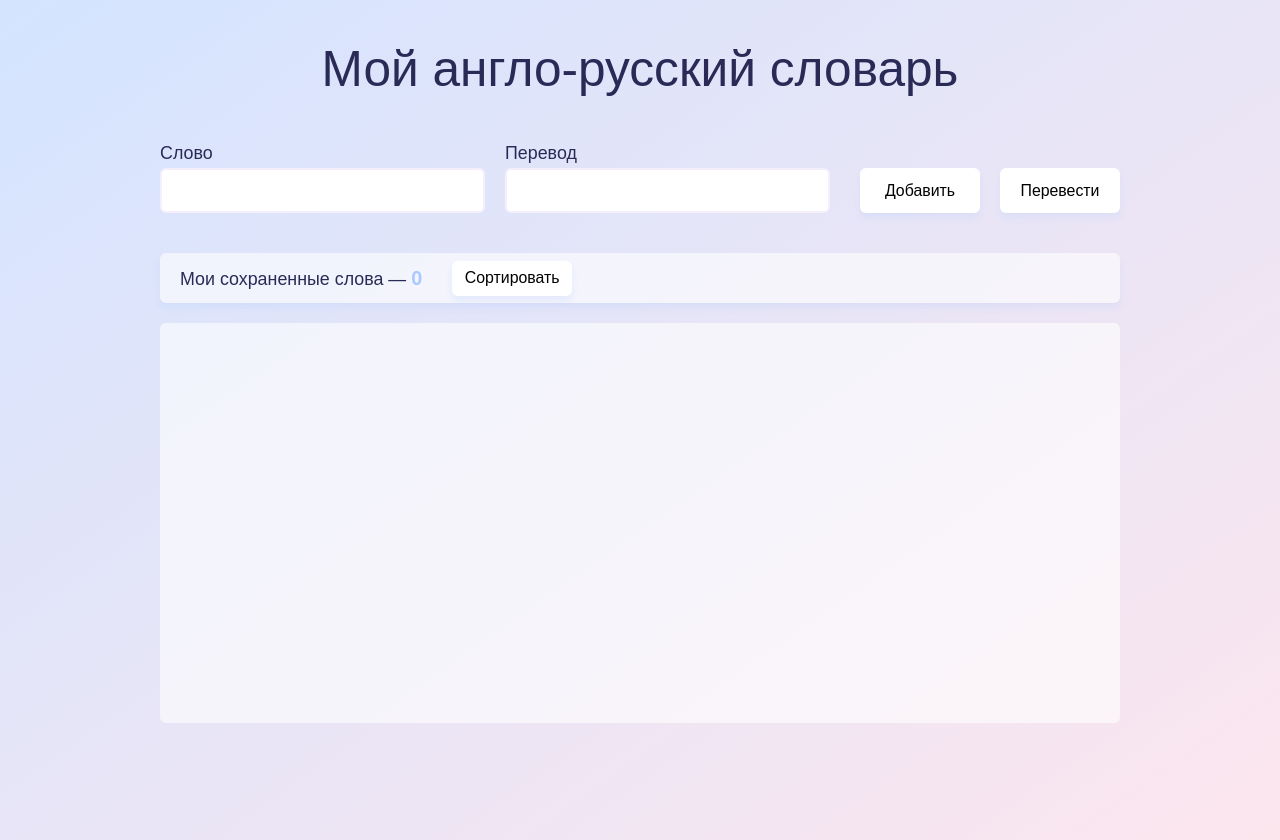
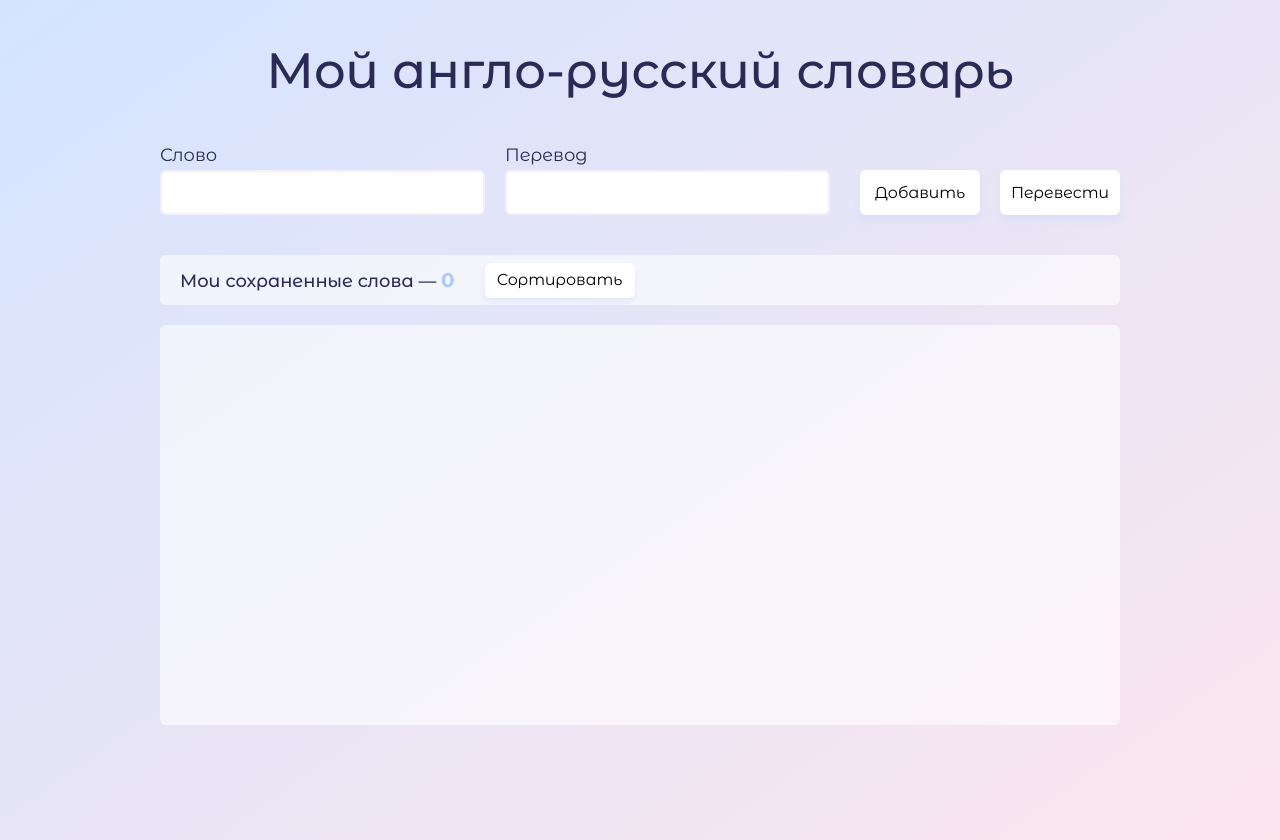
Before and after one commit to OlgaMakukha/dictionary_js, a plain HTML site: page index.html in a window 1280 px wide. Drawn offline with Linux system fonts and the light colour scheme.

Commit message:
add fonts

```diff
--- a/index.html
+++ b/index.html
@@ -4,6 +4,7 @@
     <meta charset="UTF-8">
     <meta name="viewport" content="width=device-width, initial-scale=1.0">
     <title>Vocabulary</title>
+    <link href="https://fonts.googleapis.com/css2?family=Montserrat+Alternates:ital,wght@0,100;0,200;0,300;0,400;0,500;0,600;0,700;0,800;0,900;1,100;1,200;1,300;1,400;1,500;1,600;1,700;1,800;1,900&display=swap" rel="stylesheet">
     <link rel="stylesheet" href="/style/main.css">
     <script defer src="/js/main.js"></script>
 </head>
--- a/style/main.css
+++ b/style/main.css
@@ -115,6 +115,7 @@ input:focus {
     border: none;
     border-radius: 6px;
 
+    font-family: 'Montserrat Alternates',sans-serif;
     font-size: 1.6rem;
     line-height: 20px;
 
@@ -126,6 +127,7 @@ input:focus {
 }
 
 #sort-btn {
+    width: 150px;
     height: 35px;
 }
 
@@ -148,7 +150,6 @@ input:focus {
     gap: 30px;
 
     background-color: rgba(255,255,255,.6);
-    box-shadow: 0 5px 6px 0 rgba(169, 201, 255, 0.2);
 }
 
 h2 {
```
